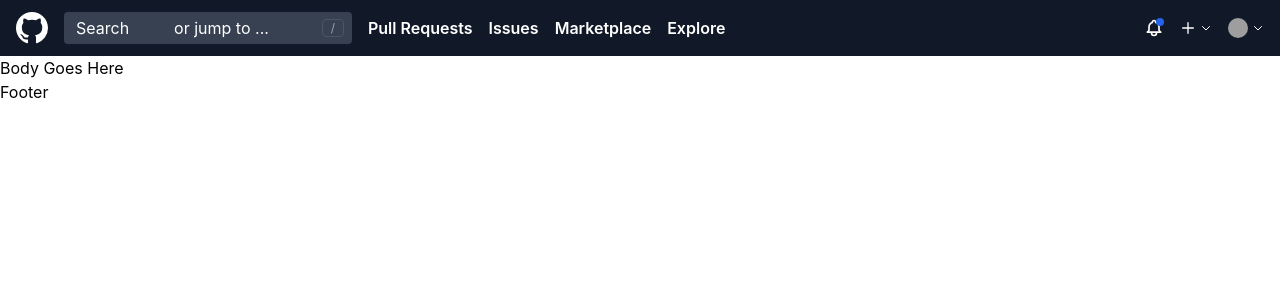
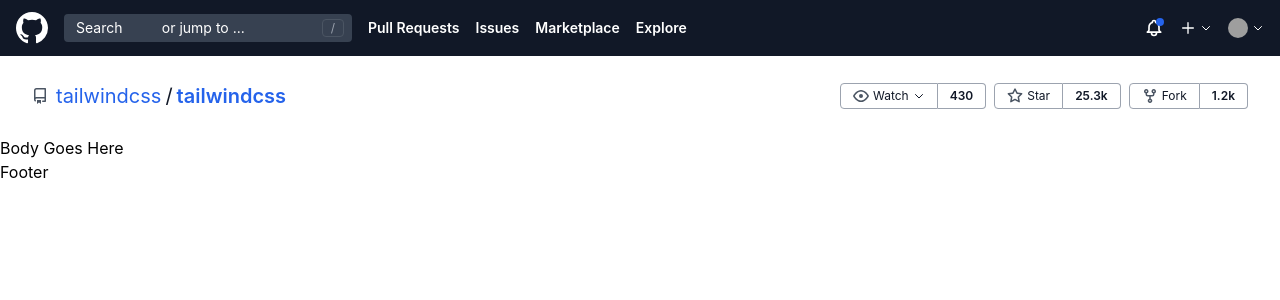
Before and after one commit to hayes9321/github-mock, a React (Create React App) app: page / in a window 1280 px wide. Shown: the top 300 px of the page. Built offline with nearby package versions, Linux system fonts and the light colour scheme; grey boxes are pictures that could not be loaded.

Commit message:
add repo-status component

```diff
--- a/src/components/header.js
+++ b/src/components/header.js
@@ -1,9 +1,11 @@
 import Nav from './nav'
+import RepoStats from './repo-stats'
 
 const Header = () => {
   return (
-    <div>
+    <div class="text-gray-900 text-sm">
       <Nav/>
+      <RepoStats/>
     </div>
   )
 }
--- /dev/null
+++ b/src/components/repo-stats.js
@@ -0,0 +1,40 @@
+const RepoStats = () => {
+  return (
+    <div class="repo-stats flex flex-col lg:flex-row items-center justify-between px-8 py-4 h-20">
+      <div class="flex">
+        <svg class="w-4 fill-current text-gray-600" viewBox="0 0 16 16" aria-hidden="true"><path fill-rule="evenodd" d="M2 2.5A2.5 2.5 0 014.5 0h8.75a.75.75 0 01.75.75v12.5a.75.75 0 01-.75.75h-2.5a.75.75 0 110-1.5h1.75v-2h-8a1 1 0 00-.714 1.7.75.75 0 01-1.072 1.05A2.495 2.495 0 012 11.5v-9zm10.5-1V9h-8c-.356 0-.694.074-1 .208V2.5a1 1 0 011-1h8zM5 12.25v3.25a.25.25 0 00.4.2l1.45-1.087a.25.25 0 01.3 0L8.6 15.7a.25.25 0 00.4-.2v-3.25a.25.25 0 00-.25-.25h-3.5a.25.25 0 00-.25.25z"></path></svg>
+        <div class="flex items-center text-xl ml-2">
+          <a href="#" class="text-blue-600 hover:underline">tailwindcss</a>
+          <span class="ml-1">/</span>
+          <a href="#" class="text-blue-600 hover:underline font-semibold ml-1">tailwindcss</a>
+        </div>
+      </div>
+      <div class="flex space-x-2 mt-4 lg:mt-0">
+        <div class="flex text-xs">
+          <button class="border border-gray-400 rounded rounded-r-none px-3 py-1 hover:bg-gray-200 flex items-center space-x-1">
+            <svg class="fill-current text-gray-600 w-4" viewBox="0 0 16 16" aria-hidden="true"><path fill-rule="evenodd" d="M1.679 7.932c.412-.621 1.242-1.75 2.366-2.717C5.175 4.242 6.527 3.5 8 3.5c1.473 0 2.824.742 3.955 1.715 1.124.967 1.954 2.096 2.366 2.717a.119.119 0 010 .136c-.412.621-1.242 1.75-2.366 2.717C10.825 11.758 9.473 12.5 8 12.5c-1.473 0-2.824-.742-3.955-1.715C2.92 9.818 2.09 8.69 1.679 8.068a.119.119 0 010-.136zM8 2c-1.981 0-3.67.992-4.933 2.078C1.797 5.169.88 6.423.43 7.1a1.619 1.619 0 000 1.798c.45.678 1.367 1.932 2.637 3.024C4.329 13.008 6.019 14 8 14c1.981 0 3.67-.992 4.933-2.078 1.27-1.091 2.187-2.345 2.637-3.023a1.619 1.619 0 000-1.798c-.45-.678-1.367-1.932-2.637-3.023C11.671 2.992 9.981 2 8 2zm0 8a2 2 0 100-4 2 2 0 000 4z"></path></svg>
+            <div>Watch</div>
+            <svg class="w-3 ml-1" fill="none" stroke-linecap="round" stroke-linejoin="round" stroke-width="2" viewBox="0 0 24 24" stroke="currentColor"><path d="M19 9l-7 7-7-7"></path></svg>
+          </button>
+          <a href="#" class="border border-gray-400 rounded rounded-l-none border-l-0 font-semibold hover:text-blue-600 px-3 py-1">430</a>
+        </div>
+        <div class="flex text-xs">
+          <button class="border border-gray-400 rounded rounded-r-none px-3 py-1 hover:bg-gray-200 flex items-center space-x-1">
+            <svg class="fill-current text-gray-600 w-4" viewBox="0 0 16 16" version="1.1" width="16" aria-hidden="true"><path fill-rule="evenodd" d="M8 .25a.75.75 0 01.673.418l1.882 3.815 4.21.612a.75.75 0 01.416 1.279l-3.046 2.97.719 4.192a.75.75 0 01-1.088.791L8 12.347l-3.766 1.98a.75.75 0 01-1.088-.79l.72-4.194L.818 6.374a.75.75 0 01.416-1.28l4.21-.611L7.327.668A.75.75 0 018 .25zm0 2.445L6.615 5.5a.75.75 0 01-.564.41l-3.097.45 2.24 2.184a.75.75 0 01.216.664l-.528 3.084 2.769-1.456a.75.75 0 01.698 0l2.77 1.456-.53-3.084a.75.75 0 01.216-.664l2.24-2.183-3.096-.45a.75.75 0 01-.564-.41L8 2.694v.001z"></path></svg>
+            <div class="">Star</div>
+          </button>
+          <a href="#" class="border border-gray-400 border-l-0 rounded rounded-l-none font-semibold px-3 py-1 hover:text-blue-600">25.3k</a>
+        </div>
+        <div class="flex text-xs">
+          <button class="border border-gray-400 rounded rounded-r-none px-3 py-1 hover:bg-gray-200 flex items-center space-x-1">
+            <svg class="fill-current text-gray-600 w-4" viewBox="0 0 16 16" version="1.1" width="16" height="16" aria-hidden="true"><path fill-rule="evenodd" d="M5 3.25a.75.75 0 11-1.5 0 .75.75 0 011.5 0zm0 2.122a2.25 2.25 0 10-1.5 0v.878A2.25 2.25 0 005.75 8.5h1.5v2.128a2.251 2.251 0 101.5 0V8.5h1.5a2.25 2.25 0 002.25-2.25v-.878a2.25 2.25 0 10-1.5 0v.878a.75.75 0 01-.75.75h-4.5A.75.75 0 015 6.25v-.878zm3.75 7.378a.75.75 0 11-1.5 0 .75.75 0 011.5 0zm3-8.75a.75.75 0 100-1.5.75.75 0 000 1.5z"></path></svg>
+            <div class="">Fork</div>
+          </button>
+          <a href="#" class="border border-gray-400 border-l-0 rounded rounded-l-none font-semibold px-3 py-1 hover:text-blue-600">1.2k</a>
+        </div>
+      </div>
+    </div>
+  )
+}
+
+export default RepoStats;
```
